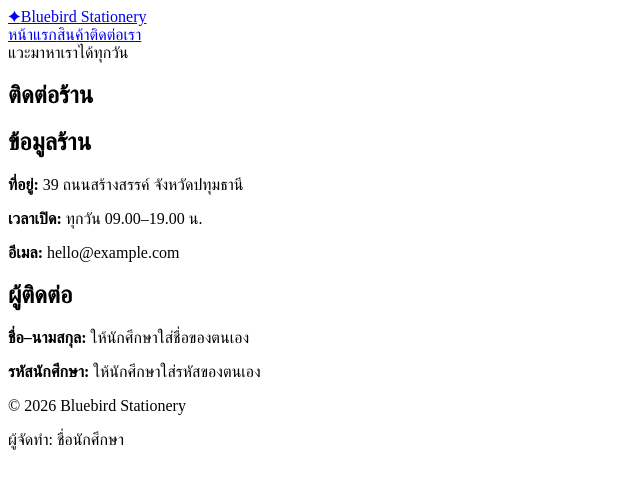
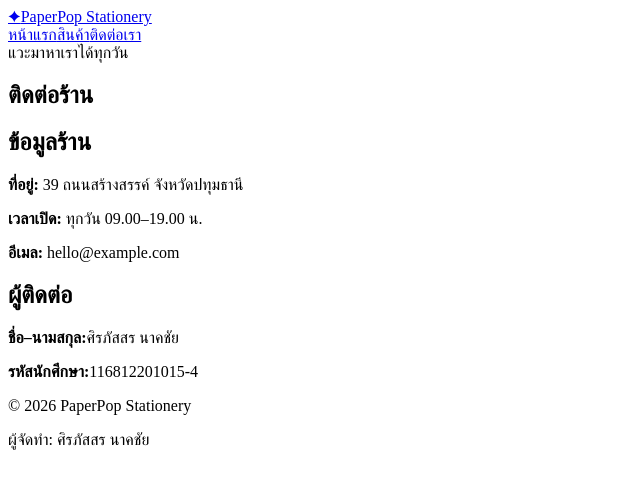
Before and after one commit to sirapats0n68-lang/lab-web, a plain HTML site: page contact.html in a window 1280 px wide. Shown: the whole page, without its empty margins (0-640 px from the left). Drawn offline with Linux system fonts and the light colour scheme.

Commit message:
Update contact.html

```diff
--- a/contact.html
+++ b/contact.html
@@ -1,8 +1,8 @@
 <!doctype html>
-<html lang="th">
-<head><meta charset="utf-8"><meta name="viewport" content="width=device-width,initial-scale=1"><title>ติดต่อ | Bluebird Stationery</title><link rel="stylesheet" href="assets/style.css"></head>
+<html lang="th"><head><meta charset="utf-8"><meta name="viewport" content="width=device-width,initial-scale=1"><title>ติดต่อ | Bluebird Stationery</title><link rel="stylesheet" href="assets/style.css"></head>
 <body>
-<header class="site-header"><nav class="nav container"><a class="brand" href="home.html"><span class="brand-mark">✦</span>Bluebird Stationery</a><div class="nav-links"><a href="home.html">หน้าแรก</a><a href="shop.html">สินค้า</a><a href="contacts.html">ติดต่อเรา</a></div></nav></header>
-<main><section class="page-head"><div class="container"><span class="eyebrow">แวะมาหาเราได้ทุกวัน</span><h1>ติดต่อร้าน</h1></div></section><section class="section"><div class="container contact-box"><section><h2>ข้อมูลร้าน</h2><p><strong>ที่อยู่:</strong> 39 ถนนสร้างสรรค์ จังหวัดปทุมธานี</p><p><strong>เวลาเปิด:</strong> ทุกวัน 09.00–19.00 น.</p><p><strong>อีเมล:</strong> hello@example.com</p></section><section class="student-placeholder"><h2>ผู้ติดต่อ</h2><p><strong>ชื่อ–นามสกุล:</strong> ให้นักศึกษาใส่ชื่อของตนเอง</p><p><strong>รหัสนักศึกษา:</strong> ให้นักศึกษาใส่รหัสของตนเอง</p></section></div></section></main>
-<footer class="site-footer"><div class="container footer-row"><p>© 2026 Bluebird Stationery</p><p>ผู้จัดทำ: ชื่อนักศึกษา</p></div></footer>
+<header class="site-header"><nav class="nav container"><a class="brand" href="home.html"><span class="brand-mark">✦</span>PaperPop Stationery</a><div class="nav-links"><a href="home.html">หน้าแรก</a><a href="shop.html">สินค้า</a><a href="contacts.html">ติดต่อเรา</a></div></nav></header>
+<main><section class="page-head"><div class="container"><span class="eyebrow">แวะมาหาเราได้ทุกวัน</span><h1>ติดต่อร้าน</h1></div></section><section class="section"><div class="container contact-box"><section><h2>ข้อมูลร้าน</h2><p><strong>ที่อยู่:</strong> 39 ถนนสร้างสรรค์ จังหวัดปทุมธานี</p><p><strong>เวลาเปิด:</strong> ทุกวัน 09.00–19.00 น.</p><p><strong>อีเมล:</strong> hello@example.com</p></section><section class="student-placeholder"><h2>ผู้ติดต่อ</h2><p><strong>ชื่อ–นามสกุล:</strong>ศิรภัสสร นาคชัย</p><p><strong>รหัสนักศึกษา:</strong>116812201015-4</p></section></div></section></main>
+<footer class="site-footer"><div class="container footer-row"><p>© 2026 PaperPop Stationery </p><p>ผู้จัดทำ: ศิรภัสสร นาคชัย </p></div></footer>
+
 </body></html>
```
